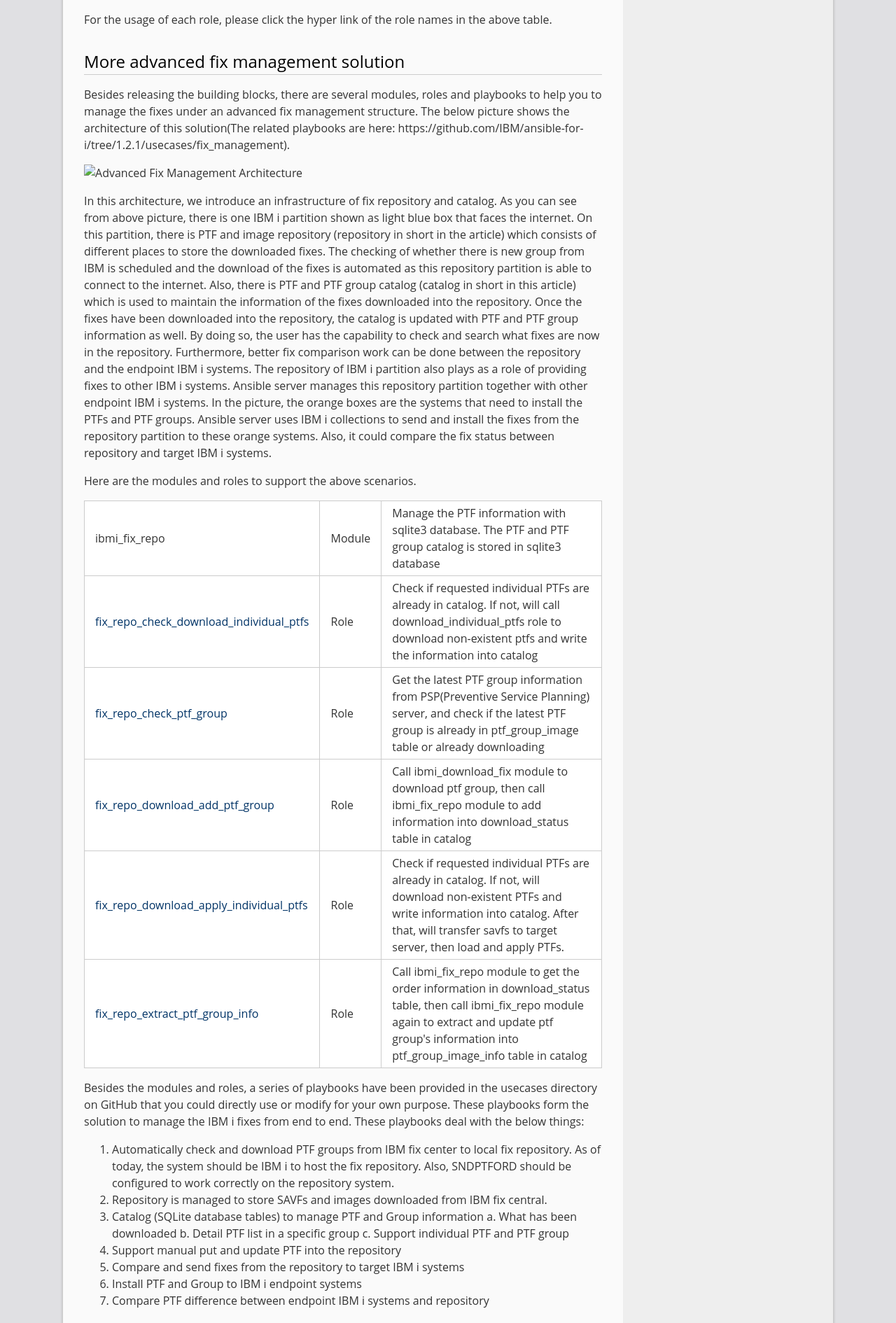
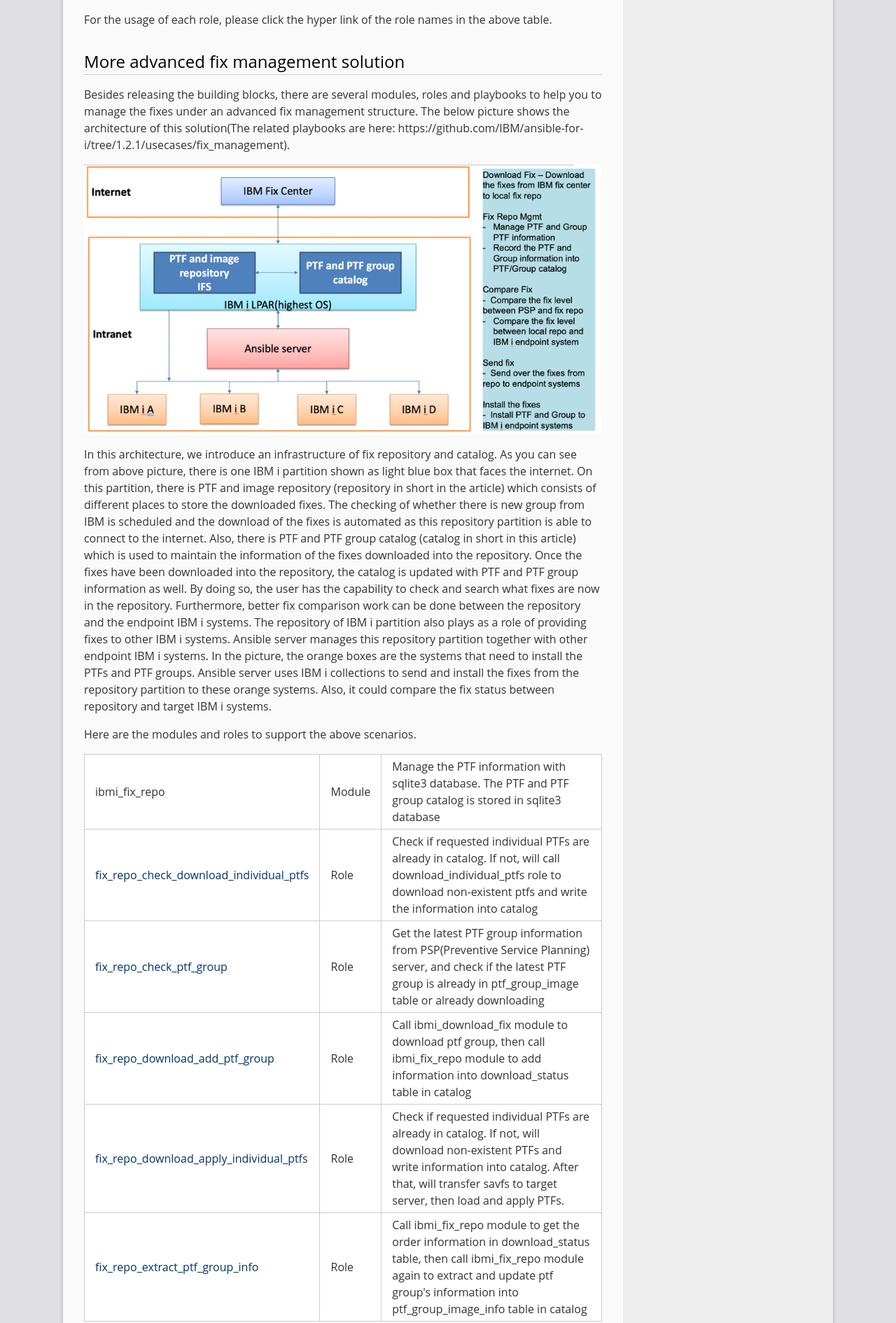
Before and after one commit to IBM/cloud-i-blog, a Jekyll site: the page built from _posts/2021-01-15-introduce_ansible_for_i_fix_management_function.md, in a window 1280 px wide. Shown: the part 2799-4689 px from the top of the page at 70% size. Built offline with Jekyll 4.4.1, drawn with Linux system fonts in a browser that asks for light colours.

Commit message:
Update 2021-01-15-introduce_ansible_for_i_fix_management_function.md

```diff
--- a/_posts/2021-01-15-introduce_ansible_for_i_fix_management_function.md
+++ b/_posts/2021-01-15-introduce_ansible_for_i_fix_management_function.md
@@ -222,7 +222,7 @@ For the usage of each role, please click the hyper link of the role names in the
 # More advanced fix management solution
 Besides releasing the building blocks, there are several modules, roles and playbooks to help you to manage the fixes under an advanced fix management structure. The below picture shows the architecture of this solution(The related playbooks are here: https://github.com/IBM/ansible-for-i/tree/1.2.1/usecases/fix_management).
 
-![Advanced Fix Management Architecture](resources/pic/20210115/ansible-advanced-fix-management-1.png)
+![Advanced Fix Management Architecture](https://raw.githubusercontent.com/IBM/cloud-i-blog/master/resources/pic/20210115/ansible-advanced-fix-management-1.png)
 
 In this architecture, we introduce an infrastructure of fix repository and catalog. As you can see from above picture, there is one IBM i partition shown as light blue box that faces the internet. On this partition, there is PTF and image repository (repository in short in the article) which consists of different places to store the downloaded fixes. The checking of whether there is new group from IBM is scheduled and the download of the fixes is automated as this repository partition is able to connect to the internet. Also, there is PTF and PTF group catalog (catalog in short in this article) which is used to maintain the information of the fixes downloaded into the repository. Once the fixes have been downloaded into the repository, the catalog is updated with PTF and PTF group information as well. By doing so, the user has the capability to check and search what fixes are now in the repository. Furthermore, better fix comparison work can be done between the repository and the endpoint IBM i systems.
 The repository of IBM i partition also plays as a role of providing fixes to other IBM i systems. Ansible server manages this repository partition together with other endpoint IBM i systems. In the picture, the orange boxes are the systems that need to install the PTFs and PTF groups. Ansible server uses IBM i collections to send and install the fixes from the repository partition to these orange systems. Also, it could compare the fix status between repository and target IBM i systems.
```
